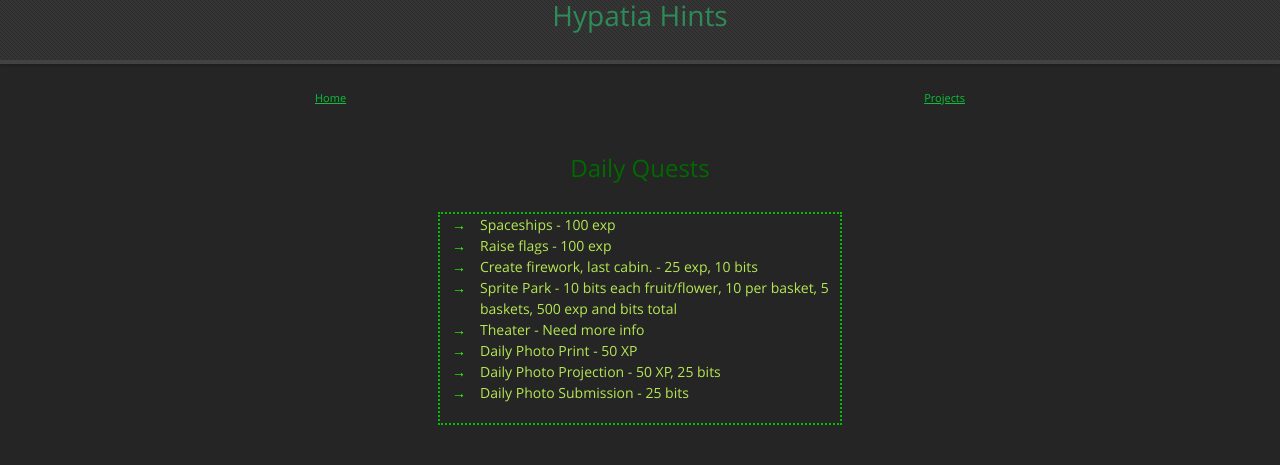
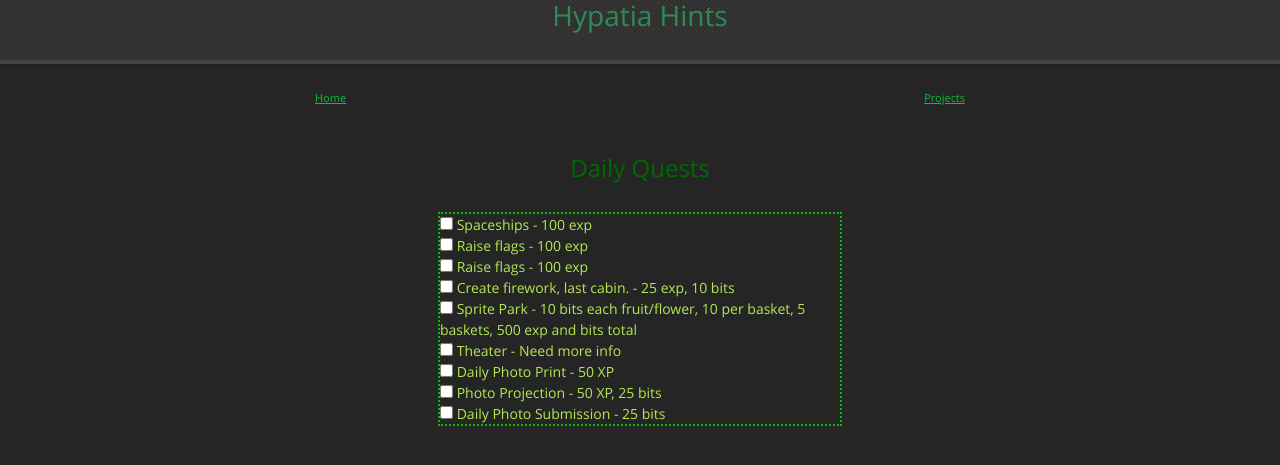
Before and after one commit to LunarTiger/hypatia, a Jekyll site: the page built from index.md, in a window 1280 px wide. Shown: the top 465 px of the page. Built offline with Jekyll 4.4.1, drawn with Linux system fonts in a browser that asks for light colours; our own code applies the rules of GitHub Pages for plain Markdown files; part of the change alters nothing that is shown.

Commit message:
added checklist

```diff
--- a/index.md
+++ b/index.md
@@ -2,7 +2,16 @@
 <hr style='height:1px; visibility:hidden;' />
 
 <div style="border-style: dotted;border-width: 2px;border-color: #00be00;width: 400px;max-width: 100%;margin-left:auto;margin-right:auto;">
-	<ul style="text-align: left;list-style-position: outside;list-style: none;">
+	<input type="checkbox"> Spaceships - 100 exp<br>
+	<input type="checkbox"> Raise flags - 100 exp<br>
+	<input type="checkbox"> Raise flags - 100 exp<br>
+	<input type="checkbox"> Create firework, last cabin. - 25 exp, 10 bits<br>
+	<input type="checkbox"> Sprite Park - 10 bits each fruit/flower, 10 per basket, 5 baskets, 500 exp and bits total<br>
+	<input type="checkbox"> Theater - Need more info<br>
+	<input type="checkbox"> Daily Photo Print - 50 XP<br>
+	<input type="checkbox"> Photo Projection - 50 XP, 25 bits<br>
+	<input type="checkbox"> Daily Photo Submission - 25 bits
+	<!--<ul style="text-align: left;list-style-position: outside;list-style: none;">
 		<li>Spaceships - 100 exp</li>
 		<li>Raise flags - 100 exp</li>
 		<li>Create firework, last cabin. - 25 exp, 10 bits</li>
@@ -11,5 +20,5 @@
 		<li>Daily Photo Print - 50 XP</li>
 		<li>Daily Photo Projection - 50 XP, 25 bits</li>
 		<li>Daily Photo Submission - 25 bits</li>
-	</ul>
+	</ul>-->
 </div>
```
